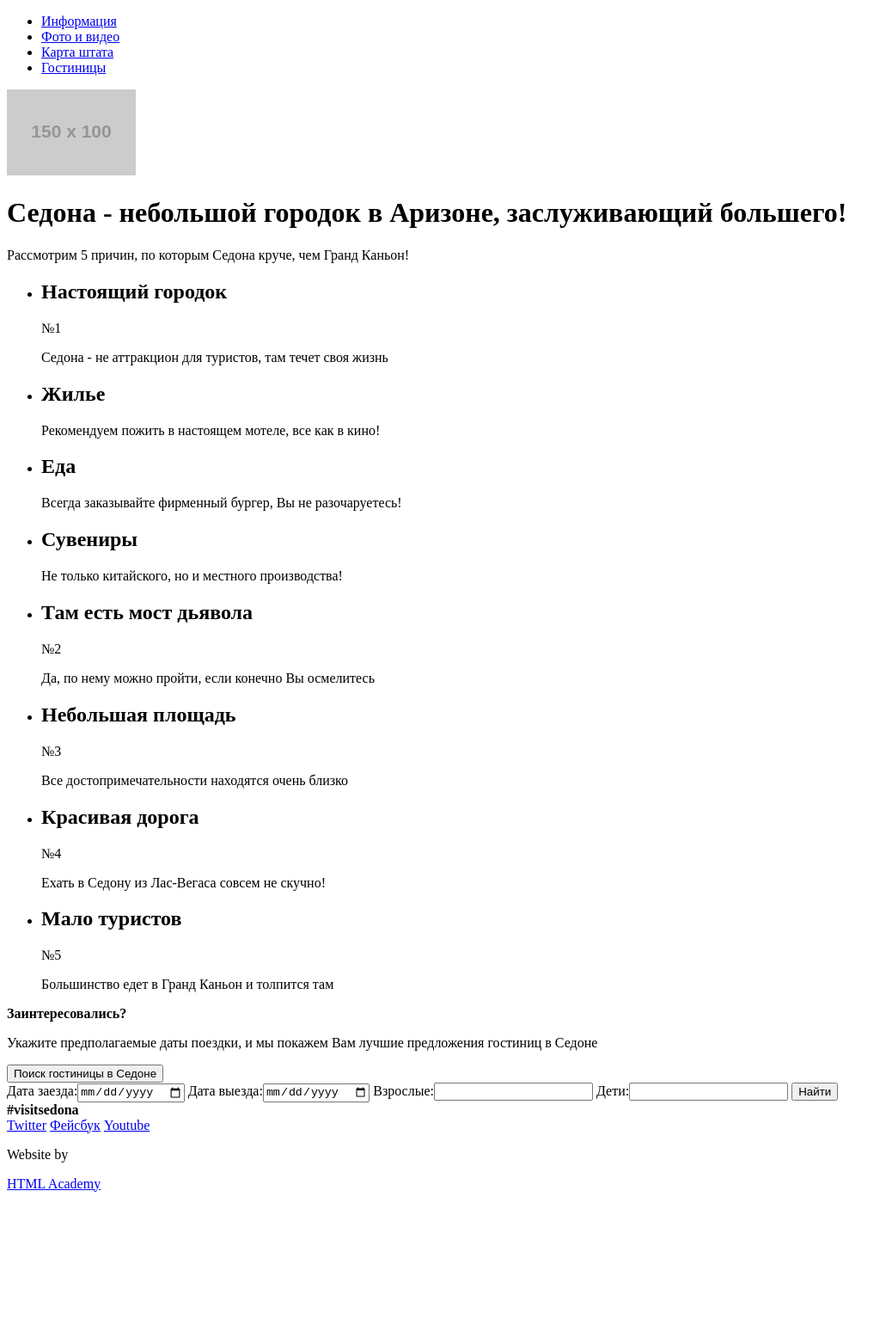
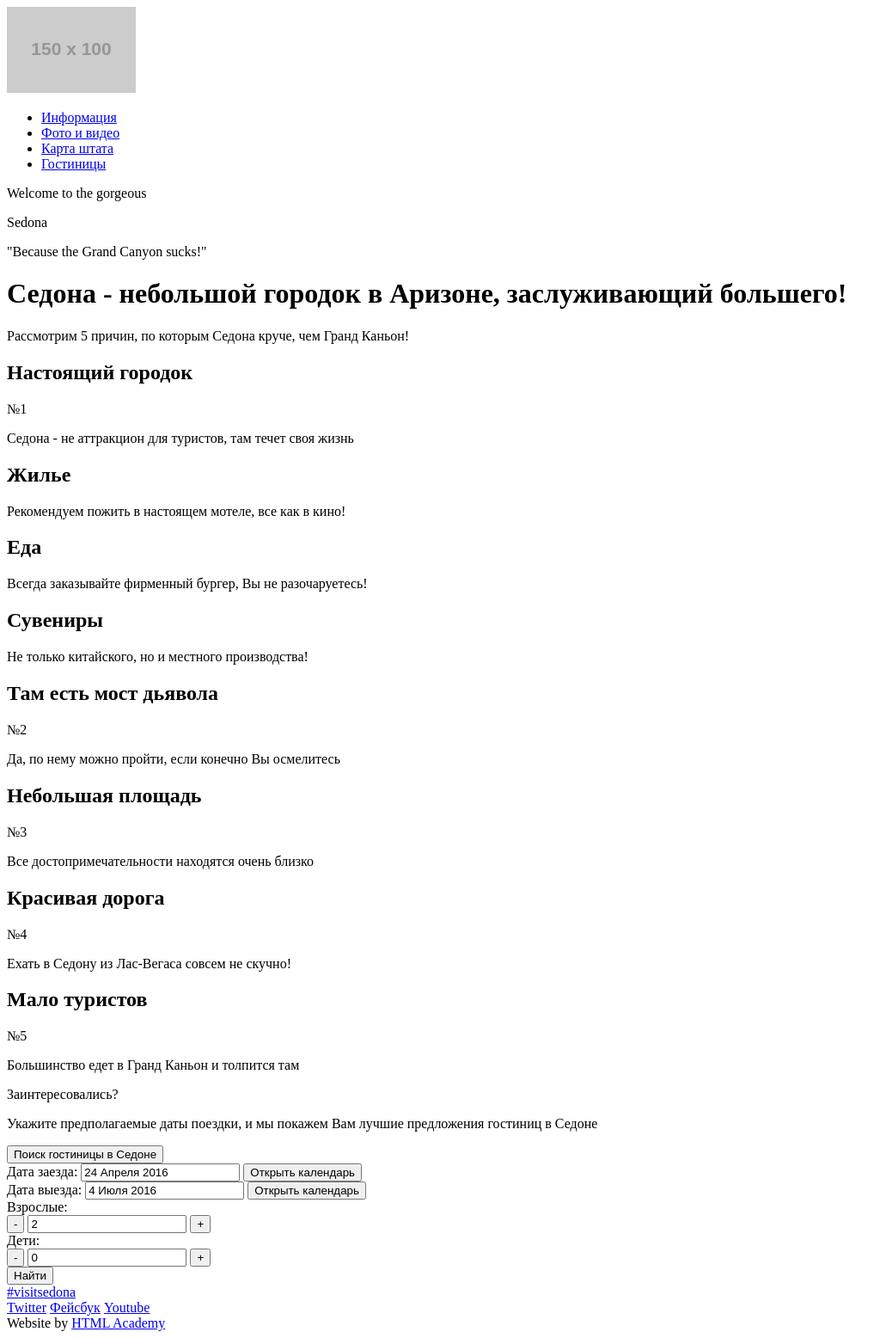
Before and after one commit to anna-kramarova/394887-sedona, a plain HTML site: page index.html in a window 1280 px wide. Shown: the whole page at 86% size, without its empty margins (0-1038 px from the left). Before the commit the page ends 1394 px from the top, so only its background shows below. Drawn offline with Linux system fonts and the light colour scheme; placeholder pictures from the web are drawn by us.

Commit message:
Разметка после правок
Седона - главная:
1) Убрала лишние title у ссылок
2) Перенесла логотип в начало хедера
3) Убрала блоки вокруг абзацев с текстами на фоновом изображении
4) Добавила класс преимуществам, у которых будут иконки
5) Вынесла карту как отдельный блок
6) Полностью переразметила форму
7) Внесла в форму значения по умолчанию

Седона - каталог:
1) Убрала лишние title у ссылок
2) Перенесла логотип в начало хедера
3) Переразметила заново последний набор полей ввода в форме
4) Добавила значения по умолчанию в форму
5) Добавила спаны цифрам, которые будут меняться
6) Изменила разметку карточки отеля, добавила дополнительные блоки
7) Разметила звездочки спанами

```diff
--- a/index.html
+++ b/index.html
@@ -6,138 +6,164 @@
   </head>
   <body>
     <div class="container">
+
       <header class="main-header">
 
-        <div class="header-top">
-          <nav class="main-navigation">
-            <ul>
-              <li><a href="#" title="Информация">Информация</a></li>
-              <li><a href="#" title="Фото и видео">Фото и видео</a></li>
-              <li><a href="#" title="Карта штата">Карта штата</a></li>
-              <li><a href="#" title="Гостиницы">Гостиницы</a></li>
-            </ul>
-          </nav>
-          <div class="header-logo">
-              <img src="http://placehold.it/150x100" width="150" height="100" alt="Логотип Седона">
-          </div>
+        <div class="header-logo">
+          <img src="http://placehold.it/150x100" width="150" height="100" alt="Логотип Седона">
         </div>
 
-        <div class="intro">
-        </div>
+        <nav class="main-navigation">
+          <ul>
+            <li><a href="#">Информация</a></li>
+            <li><a href="#">Фото и видео</a></li>
+            <li><a href="#">Карта штата</a></li>
+            <li><a href="#">Гостиницы</a></li>
+          </ul>
+        </nav>
 
       </header>
 
+
       <main>
+
+        <div class="main-intro">
+          <p> Welcome to the gorgeous</p>
+          <p>Sedona</p>
+          <p>"Because the Grand Canyon sucks!"</p>
+        </div> <!-- .main-intro -->
 
         <div class="main-top">
           <h1>Седона - небольшой городок в Аризоне, заслуживающий большего!</h1>
           <p>Рассмотрим 5 причин, по которым Седона круче, чем Гранд Каньон!</p>
         </div>
 
-        <div class="features features-photo">
-          <ul>
-            <li class="feature-item reason-item reason-item-left">
+        <div class="features features-photo-right">
+            <div class="feature-item">
               <h2>Настоящий городок</h2>
-              <p>№1</p>
+              <p class="feature-number">№1</p>
               <p>Седона - не аттракцион для туристов, там течет своя жизнь</p>
-            </li>
-          </ul>
+            </div>
         </div>
 
         <div class="features features-white">
-          <ul>
 
-            <li class="feature-item">
-              <h2>Жилье</h2>
-              <p>Рекомендуем пожить в настоящем мотеле, все как в кино!</p>
-            </li>
+          <div class="feature-item image-item">
+            <h2>Жилье</h2>
+            <p>Рекомендуем пожить в настоящем мотеле, все как в кино!</p>
+          </div>
 
-            <li class="feature-item">
-                <h2>Еда</h2>
-                <p>Всегда заказывайте фирменный бургер, Вы не разочаруетесь!</p>
-            </li>
+          <div class="feature-item image-item">
+            <h2>Еда</h2>
+            <p>Всегда заказывайте фирменный бургер, Вы не разочаруетесь!</p>
+          </div>
 
-            <li class="feature-item">
-              <h2>Сувениры</h2>
-              <p>Не только китайского, но и местного производства!</p>
-            </li>
+          <div class="feature-item image-item">
+            <h2>Сувениры</h2>
+            <p>Не только китайского, но и местного производства!</p>
+          </div>
 
-          </ul>
-        </div>
+        </div> <!-- .features-white -->
 
-        <div class="features features-photo">
-          <ul>
-            <li class="feature-item reason-item reason-item-right">
-              <h2>Там есть мост дьявола</h2>
-              <p>№2</p>
-              <p>Да, по нему можно пройти, если конечно Вы осмелитесь</p>
-            </li>
-          </ul>
+        <div class="features features-photo-left">
+          <div class="feature-item">
+            <h2>Там есть мост дьявола</h2>
+            <p class="feature-number">№2</p>
+            <p>Да, по нему можно пройти, если конечно Вы осмелитесь</p>
+          </div>
         </div>
 
         <div class="features features-grey">
-          <ul>
 
-            <li class="feature-item reason-item">
+            <div class="feature-item">
               <h2>Небольшая площадь</h2>
-              <p>№3</p>
+              <p class="feature-number">№3</p>
               <p>Все достопримечательности находятся очень близко</p>
-            </li>
+            </div>
 
-            <li class="feature-item reason-item">
+            <div class="feature-item">
               <h2>Красивая дорога</h2>
-              <p>№4</p>
+              <p class="feature-number">№4</p>
               <p>Ехать в Седону из Лас-Вегаса совсем не скучно!</p>
-            </li>
+            </div>
 
-            <li class="feature-item reason-item">
+            <div class="feature-item">
               <h2>Мало туристов</h2>
-              <p>№5</p>
+              <p class="feature-number">№5</p>
               <p>Большинство едет в Гранд Каньон и толпится там</p>
-            </li>
+            </div>
 
-          </ul>
-        </div>
+        </div> <!-- .features-grey -->
 
         <div class="hotel-search">
-          <b>Заинтересовались?</b>
+          <p class="hotel-search-title">Заинтересовались?</p>
           <p>Укажите предполагаемые даты поездки, и мы покажем Вам лучшие предложения гостиниц в Седоне</p>
 
           <button class="btn showform-btn" type="button">Поиск гостиницы в Седоне</button>
           <form action="https://echo.htmlacademy.ru" method="get">
-            <label for="check-in-id">Дата заезда:</label><input id="check-in-id" type="date" name="check-in">
-            <label for="check-out-id">Дата выезда:</label><input id="check-out-id" type="date" name="check-out">
-            <label for="adults-id">Взрослые:</label><input id="adults-id" type="number" name="adults">
-            <label for="children-id">Дети:</label><input id="children-id" type="number" name="children">
+
+            <div class="check-in">
+              <label for="check-in-id">Дата заезда:</label>
+              <input id="check-in-id" type="text" name="check-in" value="24 Апреля 2016">
+              <button class="cal-icon" type="button">Открыть календарь</button>
+            </div>
+
+            <div class="check-out">
+              <label for="check-out-id">Дата выезда:</label>
+              <input id="check-out-id" type="text" name="check-out" value="4 Июля 2016">
+              <button class="cal-icon" type="button">Открыть календарь</button>
+            </div>
+
+            <div class="persons-count">
+
+              <div class="adults-count">
+                <label for="adults-id">Взрослые:</label>
+                <div class="persons-count-input">
+                  <button class="minus-icon" type="button">-</button>
+                  <input id="adults-id" type="number" name="adults" min="0" value="2">
+                  <button class="plus-icon" type="button">+</button>
+                </div>
+              </div> <!--.adults-count -->
+
+              <div class="children-count">
+                <label for="children-id">Дети:</label>
+                <div class="persons-count-input">
+                  <button class="minus-icon" type="button">-</button>
+                  <input id="children-id" type="number" name="children" min="0" value="0">
+                  <button class="plus-icon" type="button">+</button>
+                </div>
+              </div> <!-- .children-count -->
+
+            </div> <!-- .persons-count -->
+
             <button class="btn search-btn" type="submit">Найти</button>
           </form>
 
+        </div> <!-- .hotel-search -->
 
-          <div class="sedona-map">
-          </div>
-
+        <div class="sedona-map">
         </div>
 
       </main>
 
       <footer class="main-footer">
           <div class="footer-hashtag">
-            <b>#visitsedona</b>
+            <a href="#">#visitsedona</a>
           </div>
 
           <div class="footer-social">
-              <a class="social-btn social-btn-tw" href="#" title="Twitter" target="_blank">Twitter</a>
-              <a class="social-btn social-btn-fb" href="#" title="Фейсбук" target="_blank">Фейсбук</a>
-              <a class="social-btn social-btn-ut" href="#" title="Youtube" target="_blank">Youtube</a>
+              <a class="social-btn social-btn-tw" href="#" target="_blank">Twitter</a>
+              <a class="social-btn social-btn-fb" href="#" target="_blank">Фейсбук</a>
+              <a class="social-btn social-btn-ut" href="#" target="_blank">Youtube</a>
           </div>
 
           <div class="footer-copyright">
-            <p>Website by</p>
-            <a href="https://htmlacademy.ru/intensive/htmlcss" title="HTML Academy" target="_blank">HTML Academy</a>
+            <span>Website by</span>
+            <a href="https://htmlacademy.ru/intensive/htmlcss" target="_blank">HTML Academy</a>
           </div>
       </footer>
 
-    </div>
+    </div> <!-- .container -->
 
   </body>
 </html>
```
Also changed, not shown: catalog.html (+105 -51 lines).
